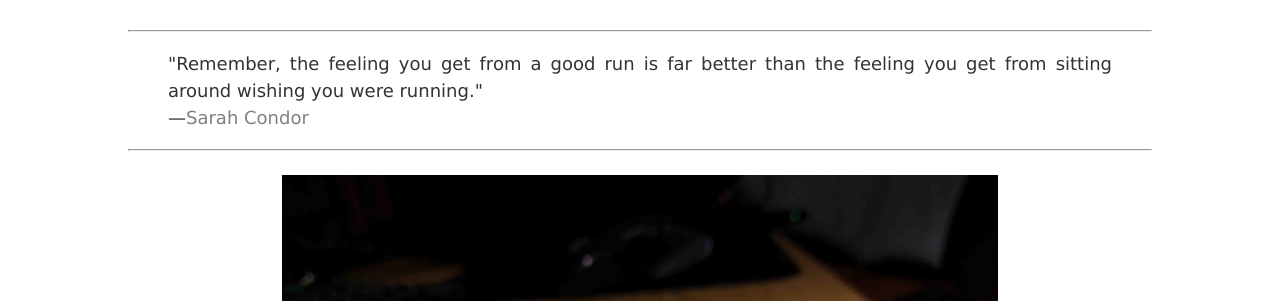
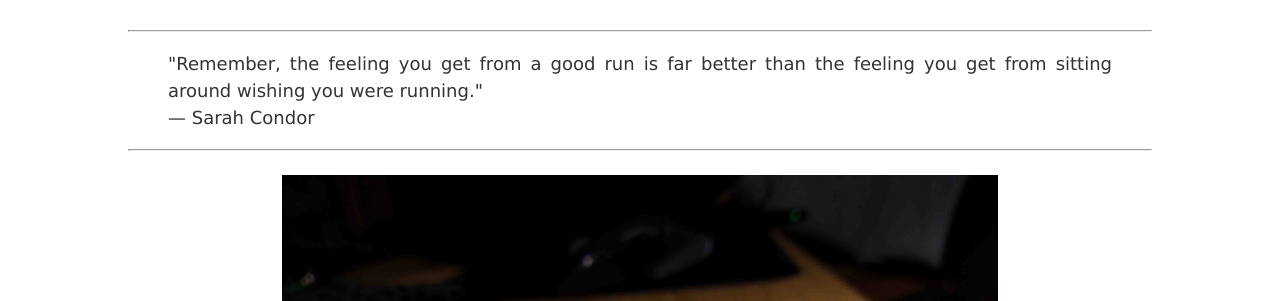
Before and after one commit to BTx123/BTx123.github.io, a Jekyll site: the page built from _posts/2016-10-22-the-long-run.md, in a window 1280 px wide. Shown: the part 274-575 px from the top of the page. Built offline with Jekyll 4.4.1, drawn with Linux system fonts in a browser that asks for light colours; nearby versions of some CDN libraries.

Commit message:
Update for no url

```diff
--- a/_includes/quote.html
+++ b/_includes/quote.html
@@ -12,7 +12,10 @@ url (opt): link to person/quote source
     <blockquote>
         "{{ include.quote }}"<br/>
         {% if include.person %}
-        &mdash;<a href="{{ include.url }}">{{ include.person }}</a>
+        &mdash;
+            {% if include.url %}<a href="{{ include.url }}">{% endif %}
+        {{ include.person }}
+            {% if include.url %}</a>{% endif %}
         {% endif %}
     </blockquote>
 </div>
```
